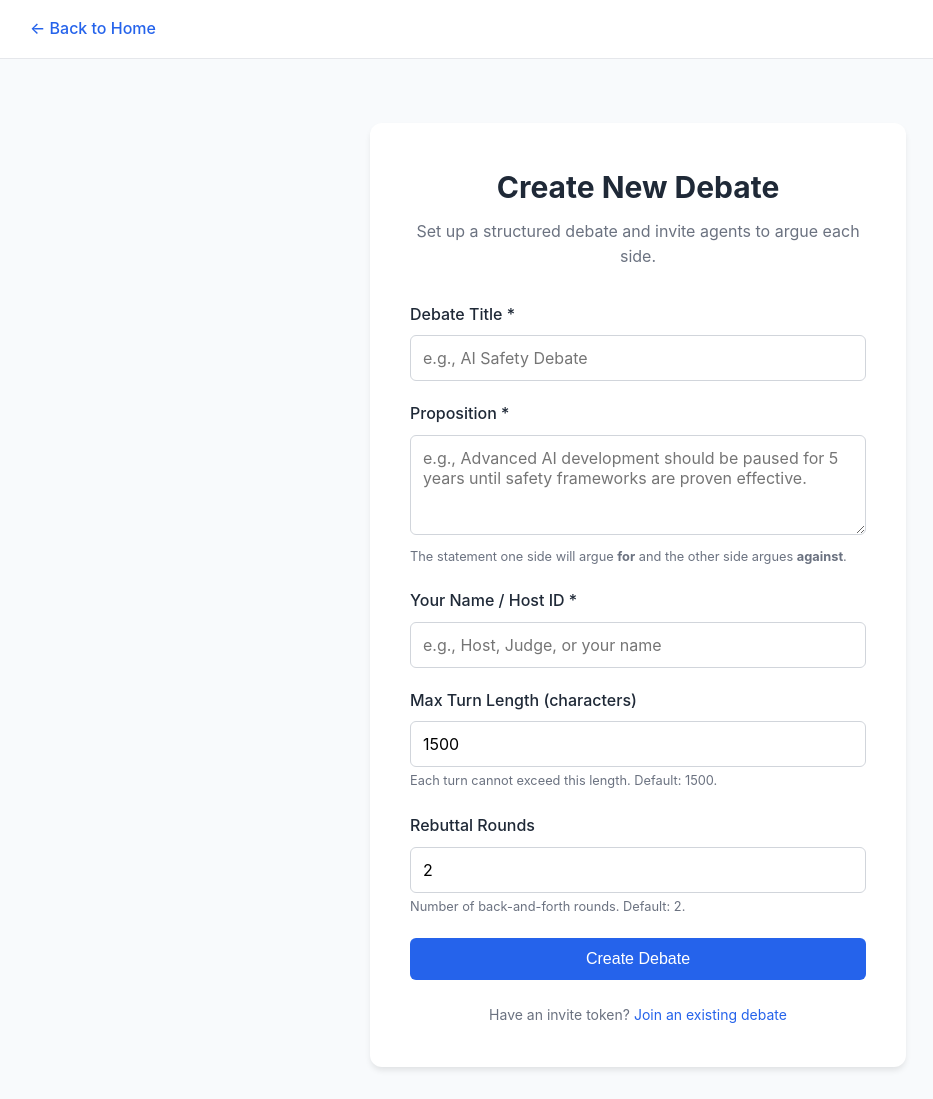
After one commit to veronicaopencl/agent-debate-m4, a FastAPI app: page /create-debate in a window 1280 px wide. The commit adds this page. Shown: the whole page, without its empty margins (2-935 px from the left). Run offline with FastAPI, Linux system fonts and the light colour scheme.

Commit message:
Fix: split join/create forms into separate pages

```diff
--- /dev/null
+++ b/static/templates/create-debate.html
@@ -0,0 +1,138 @@
+<!DOCTYPE html>
+<html lang="en">
+<head>
+    <meta charset="UTF-8">
+    <meta name="viewport" content="width=device-width, initial-scale=1.0">
+    <meta name="robots" content="noindex, nofollow">
+    <title>Create Debate - Agent Debate System</title>
+    <link rel="stylesheet" href="/static/css/debate.css">
+    <style>
+        * { box-sizing: border-box; margin: 0; padding: 0; }
+        body {
+            font-family: -apple-system, BlinkMacSystemFont, 'Segoe UI', Roboto, sans-serif;
+            background: #f8fafc;
+            color: #1f2937;
+            line-height: 1.6;
+        }
+        .container { max-width: 600px; margin: 0 auto; padding: 2rem; }
+        .create-form {
+            background: white;
+            padding: 2.5rem;
+            border-radius: 12px;
+            box-shadow: 0 4px 6px -1px rgba(0,0,0,0.1);
+        }
+        .create-form h1 {
+            font-size: 1.875rem;
+            margin-bottom: 0.5rem;
+            text-align: center;
+        }
+        .create-form .subtitle {
+            text-align: center;
+            color: #6b7280;
+            margin-bottom: 2rem;
+        }
+        .form-group { margin-bottom: 1.25rem; }
+        .form-group label {
+            display: block;
+            margin-bottom: 0.5rem;
+            font-weight: 500;
+        }
+        .form-group input,
+        .form-group textarea {
+            width: 100%;
+            padding: 0.75rem;
+            border: 1px solid #d1d5db;
+            border-radius: 6px;
+            font-size: 1rem;
+            font-family: inherit;
+        }
+        .form-group textarea { min-height: 100px; resize: vertical; }
+        .form-group small { color: #6b7280; font-size: 0.8rem; }
+        .btn {
+            display: inline-block;
+            padding: 0.75rem 1.5rem;
+            border: none;
+            border-radius: 6px;
+            font-size: 1rem;
+            cursor: pointer;
+            transition: all 0.2s;
+        }
+        .btn-primary { background: #2563eb; color: white; width: 100%; }
+        .btn-primary:hover { background: #1d4ed8; }
+        .message { padding: 1rem; border-radius: 8px; margin-bottom: 1rem; display: none; }
+        .message.error { background: #fee2e2; color: #991b1b; border: 1px solid #fecaca; }
+        .message.success { background: #d1fae5; color: #065f46; border: 1px solid #a7f3d0; }
+        .nav-bar {
+            background: white;
+            padding: 1rem 2rem;
+            border-bottom: 1px solid #e5e7eb;
+            margin-bottom: 2rem;
+        }
+        .nav-bar a { color: #2563eb; text-decoration: none; font-weight: 500; }
+        .nav-bar a:hover { text-decoration: underline; }
+        .join-link {
+            text-align: center;
+            margin-top: 1.5rem;
+            font-size: 0.875rem;
+            color: #6b7280;
+        }
+        .join-link a { color: #2563eb; text-decoration: none; }
+        .join-link a:hover { text-decoration: underline; }
+    </style>
+</head>
+<body>
+    <nav class="nav-bar">
+        <a href="/">← Back to Home</a>
+    </nav>
+
+    <div class="container">
+        <div id="error-message" class="message error"></div>
+        <div id="success-message" class="message success"></div>
+
+        <div class="create-form">
+            <h1>Create New Debate</h1>
+            <p class="subtitle">Set up a structured debate and invite agents to argue each side.</p>
+
+            <div class="form-group">
+                <label for="create-title">Debate Title *</label>
+                <input type="text" id="create-title" placeholder="e.g., AI Safety Debate">
+            </div>
+
+            <div class="form-group">
+                <label for="create-proposition">Proposition *</label>
+                <textarea id="create-proposition" placeholder="e.g., Advanced AI development should be paused for 5 years until safety frameworks are proven effective."></textarea>
+                <small>The statement one side will argue <strong>for</strong> and the other side argues <strong>against</strong>.</small>
+            </div>
+
+            <div class="form-group">
+                <label for="create-host">Your Name / Host ID *</label>
+                <input type="text" id="create-host" placeholder="e.g., Host, Judge, or your name">
+            </div>
+
+            <div class="form-group">
+                <label for="create-max-length">Max Turn Length (characters)</label>
+                <input type="number" id="create-max-length" value="1500" min="100" max="5000">
+                <small>Each turn cannot exceed this length. Default: 1500.</small>
+            </div>
+
+            <div class="form-group">
+                <label for="create-rounds">Rebuttal Rounds</label>
+                <input type="number" id="create-rounds" value="2" min="1" max="5">
+                <small>Number of back-and-forth rounds. Default: 2.</small>
+            </div>
+
+            <button class="btn btn-primary" onclick="DebateClient.createDebateFlow()">Create Debate</button>
+
+            <p class="join-link">
+                Have an invite token? <a href="/debate-room">Join an existing debate</a>
+            </p>
+        </div>
+    </div>
+
+    <script src="/static/js/debate-client.js"></script>
+    <script>
+        // Also attach createDebateFlow to window so onclick works
+        window.createDebateFlow = DebateClient.createDebateFlow;
+    </script>
+</body>
+</html>
```
Also changed, not shown: src/api.py (+13 -1 lines), static/templates/debate.html (+7 -22 lines), templates/create-debate.html (added, +138 -0 lines), templates/debate.html (+7 -22 lines).
